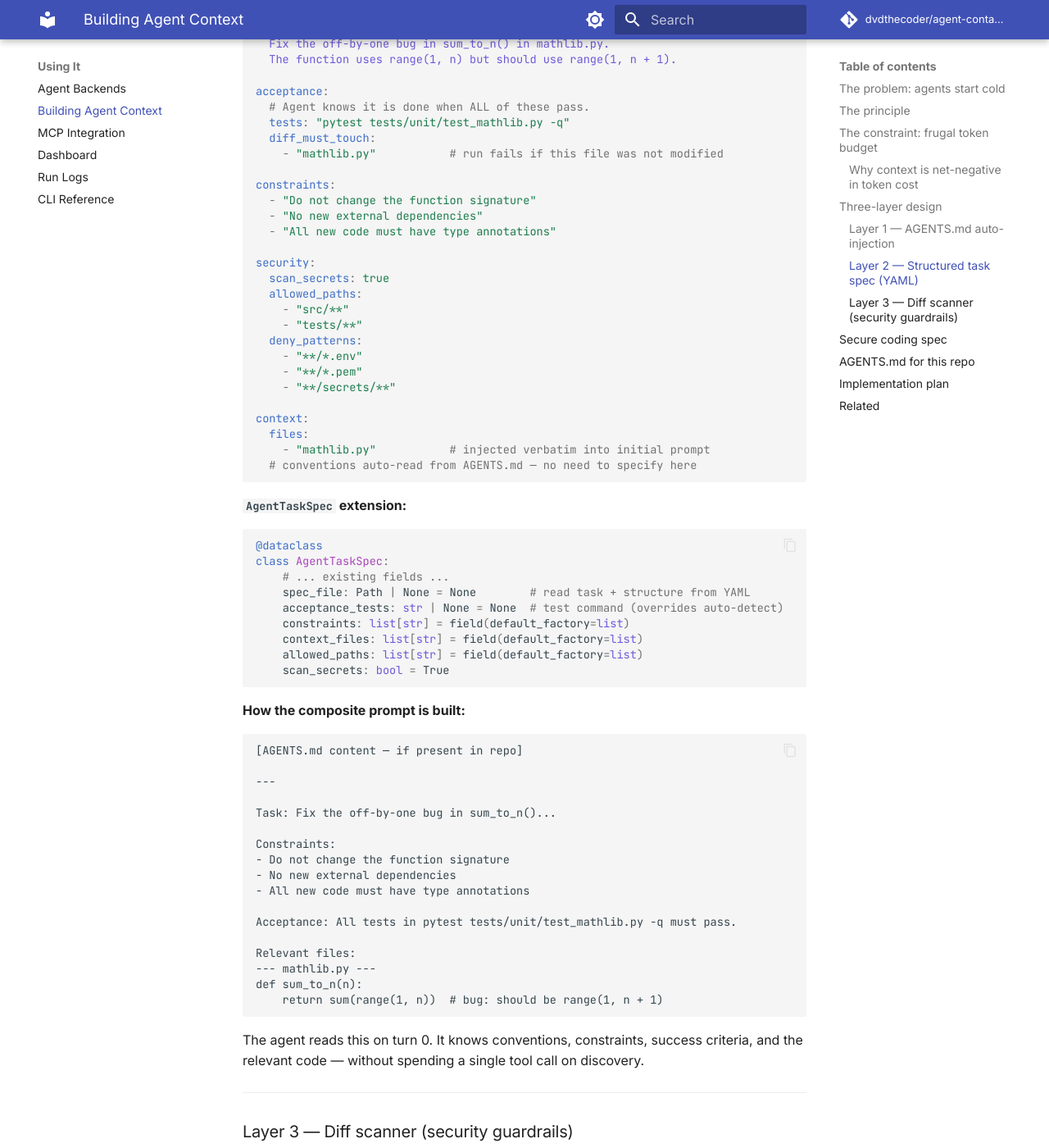
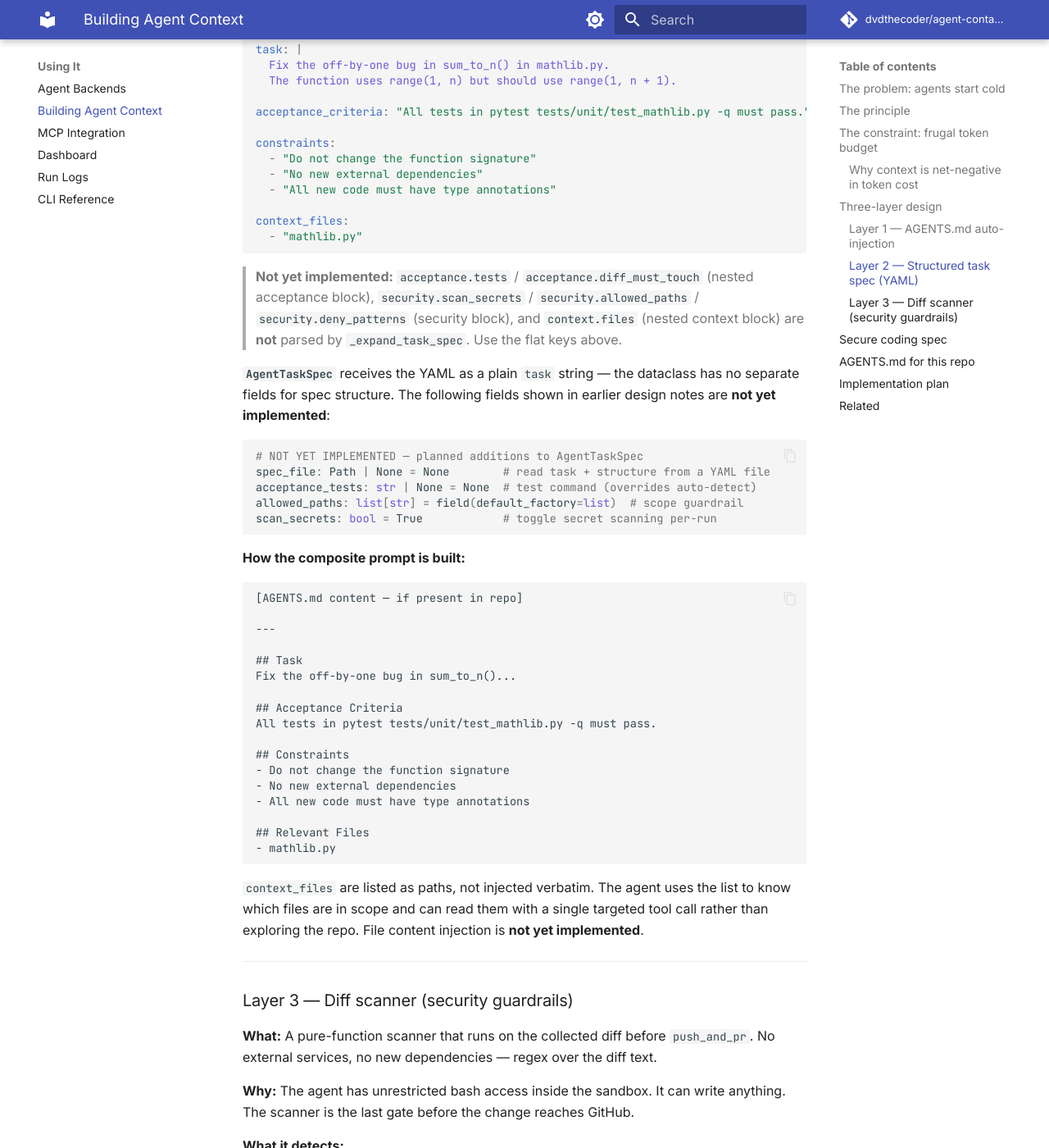
Before and after one commit to dvdthecoder/agent-container, an MkDocs documentation site: the page built from docs/context.md, in a window 1280 px wide and 1400 px high, scrolled down 3347 px. Shown: the whole window at 82% size. Built offline with MkDocs 1.6.1 and Material for MkDocs 9.7.7, drawn with Linux system fonts in a browser that asks for light colours; comment, search, counter and statistics services are not loaded; some of the changed text lies outside the part shown.

Commit message:
docs(context): align doc with actual implementation
Correct four areas where the design doc had drifted from the code:

- Layer 2 YAML keys: use flat keys (acceptance_criteria, context_files)
  not nested blocks (acceptance.tests, context.files, security.*), which
  are not parsed by _expand_task_spec; flag nested variants as not yet
  implemented
- AgentTaskSpec snippet: replace misleading dataclass extension block with
  a NOT YET IMPLEMENTED callout listing spec_file, acceptance_tests,
  allowed_paths, scan_secrets; clarify YAML is passed as task string
- Composite prompt: fix file listing to paths-only (no verbatim content
  injection); note file content injection is not yet implemented
- Layer 3: correct type names (ScanFinding→Violation, has_critical→errors),
  fix scan_diff signature (context_files= not spec=), update severity labels
  (critical→error), demote scope creep to warning, mark weak-crypto and
  new-dependency rules as not implemented, update implementation table to
  Done for Phases 1-3

Co-Authored-By: Claude Sonnet 4.6 <noreply@anthropic.com>

````diff
--- a/docs/context.md
+++ b/docs/context.md
@@ -115,56 +115,41 @@ full_prompt = f"{conventions}\n\n---\n\n{TASK}" if conventions else TASK
 
 ### Layer 2 — Structured task spec (YAML)
 
-**What:** An optional YAML file that provides machine-readable task structure alongside the human-readable task string.
+**What:** An optional YAML document that provides machine-readable task structure alongside the human-readable task string. Pass it as the `task` field — `resolved_prompt()` expands it; plain strings are passed through unchanged.
 
-**Format:**
+**Format (implemented keys):**
 
 ```yaml
-# task.yaml
+# Passed as the task string — resolved_prompt() expands this.
 
 task: |
   Fix the off-by-one bug in sum_to_n() in mathlib.py.
   The function uses range(1, n) but should use range(1, n + 1).
 
-acceptance:
-  # Agent knows it is done when ALL of these pass.
-  tests: "pytest tests/unit/test_mathlib.py -q"
-  diff_must_touch:
-    - "mathlib.py"           # run fails if this file was not modified
+acceptance_criteria: "All tests in pytest tests/unit/test_mathlib.py -q must pass."
 
 constraints:
   - "Do not change the function signature"
   - "No new external dependencies"
   - "All new code must have type annotations"
 
-security:
-  scan_secrets: true
-  allowed_paths:
-    - "src/**"
-    - "tests/**"
-  deny_patterns:
-    - "**/*.env"
-    - "**/*.pem"
-    - "**/secrets/**"
-
-context:
-  files:
-    - "mathlib.py"           # injected verbatim into initial prompt
-  # conventions auto-read from AGENTS.md — no need to specify here
+context_files:
+  - "mathlib.py"
 ```
 
-**`AgentTaskSpec` extension:**
+> **Not yet implemented:** `acceptance.tests` / `acceptance.diff_must_touch` (nested acceptance block),
+> `security.scan_secrets` / `security.allowed_paths` / `security.deny_patterns` (security block),
+> and `context.files` (nested context block) are **not** parsed by `_expand_task_spec`.
+> Use the flat keys above.
+
+**`AgentTaskSpec`** receives the YAML as a plain `task` string — the dataclass has no separate fields for spec structure. The following fields shown in earlier design notes are **not yet implemented**:
 
 ```python
-@dataclass
-class AgentTaskSpec:
-    # ... existing fields ...
-    spec_file: Path | None = None        # read task + structure from YAML
-    acceptance_tests: str | None = None  # test command (overrides auto-detect)
-    constraints: list[str] = field(default_factory=list)
-    context_files: list[str] = field(default_factory=list)
-    allowed_paths: list[str] = field(default_factory=list)
-    scan_secrets: bool = True
+# NOT YET IMPLEMENTED — planned additions to AgentTaskSpec
+spec_file: Path | None = None        # read task + structure from a YAML file
+acceptance_tests: str | None = None  # test command (overrides auto-detect)
+allowed_paths: list[str] = field(default_factory=list)  # scope guardrail
+scan_secrets: bool = True            # toggle secret scanning per-run
 ```
 
 **How the composite prompt is built:**
@@ -174,22 +159,22 @@ class AgentTaskSpec:
 
 ---
 
-Task: Fix the off-by-one bug in sum_to_n()...
+## Task
+Fix the off-by-one bug in sum_to_n()...
 
-Constraints:
+## Acceptance Criteria
+All tests in pytest tests/unit/test_mathlib.py -q must pass.
+
+## Constraints
 - Do not change the function signature
 - No new external dependencies
 - All new code must have type annotations
 
-Acceptance: All tests in pytest tests/unit/test_mathlib.py -q must pass.
-
-Relevant files:
---- mathlib.py ---
-def sum_to_n(n):
-    return sum(range(1, n))  # bug: should be range(1, n + 1)
+## Relevant Files
+- mathlib.py
 ```
 
-The agent reads this on turn 0. It knows conventions, constraints, success criteria, and the relevant code — without spending a single tool call on discovery.
+`context_files` are listed as paths, not injected verbatim. The agent uses the list to know which files are in scope and can read them with a single targeted tool call rather than exploring the repo. File content injection is **not yet implemented**.
 
 ---
 
@@ -203,12 +188,13 @@ The agent reads this on turn 0. It knows conventions, constraints, success crite
 
 | Category | Patterns | Severity | Action |
 |---|---|---|---|
-| Hardcoded secrets | `sk-`, `ghp_`, `AKIA[0-9A-Z]`, `password\s*=\s*["']` | Critical | Block PR, mark run failed |
-| Shell injection risk | `shell=True`, `os.system(` | Warning | Annotate PR body |
-| Dangerous eval | `eval(`, `exec(` | Warning | Annotate PR body |
-| Weak crypto | `md5(`, `sha1(`, `DES`, `RC4` | Warning | Annotate PR body |
-| Scope creep | Files modified outside `allowed_paths` | Critical | Block PR if `allowed_paths` set |
-| New dependencies | New lines in `requirements.txt`, `pyproject.toml` | Info | Annotate PR for human review |
+| Hardcoded secrets | `AKIA…`, `ghp_…`, `sk-…`, `xoxb-…`, `password\s*=\s*["']…` | Error | Block run, no PR |
+| Shell injection risk | `subprocess…shell=True`, `os.system(` | Warning | Logged; non-blocking |
+| Dangerous eval | `eval(`, `exec(` | Warning | Logged; non-blocking |
+| Unsafe deserialisation | `pickle.loads?(`, `yaml.load(` without `Loader=` | Warning | Logged; non-blocking |
+| Scope creep | Files modified outside `context_files` | Warning | Logged; non-blocking |
+| Weak crypto | `md5(`, `sha1(`, `DES`, `RC4` | Not implemented | — |
+| New dependencies | New lines in `requirements.txt`, `pyproject.toml` | Not implemented | — |
 
 **Architecture:**
 
@@ -216,26 +202,33 @@ The agent reads this on turn 0. It knows conventions, constraints, success crite
 # sandbox/diff_scanner.py
 
 @dataclass
-class ScanFinding:
-    severity: str      # "critical" | "warning" | "info"
-    category: str
-    message: str
-    line: str | None = None
+class Violation:
+    severity: str  # "error" | "warning"
+    rule: str
+    file: str
+    line_num: int
+    line: str
+    detail: str
 
 @dataclass
 class ScanResult:
-    findings: list[ScanFinding]
+    passed: bool
+    violations: list[Violation]
 
     @property
-    def has_critical(self) -> bool:
-        return any(f.severity == "critical" for f in self.findings)
+    def errors(self) -> list[Violation]: ...
 
-def scan_diff(diff: str, spec: AgentTaskSpec) -> ScanResult:
+    @property
+    def warnings(self) -> list[Violation]: ...
+
+def scan_diff(diff: str, context_files: list[str] | None = None) -> ScanResult:
     """Pure function — no I/O, no external calls."""
     ...
 ```
 
-Critical findings suppress the PR (`create_pr=False`) and mark the run failed with reason `"security_scan_failed"`. Warnings and info are appended to the PR body under a collapsible `<details>` block.
+`error`-severity findings (secrets) set `passed=False` and block the run. `warning`-severity findings (scope violations, OWASP patterns) are logged but do not block.
+
+> **Design doc vs. implementation:** the doc originally described severity levels as `"critical"` / `"warning"` / `"info"` and showed scope violations as critical (blocking). The implementation uses `"error"` / `"warning"`, and scope violations are warnings — the caller decides whether to escalate. `"info"` severity is not implemented.
 
 This is the frugal version of what Snyk or Semgrep do at runtime — applied only to the agent's diff, not the whole codebase.
 
@@ -297,9 +290,9 @@ To eat our own dogfood, `agent-container` itself should have an `AGENTS.md`:
 
 | Phase | Scope | Status |
 |---|---|---|
-| **Phase 1** | `AGENTS.md` auto-injection in both runners | Planned — [#154](https://github.com/dvdthecoder/agent-container/issues/154) |
-| **Phase 2** | Structured YAML task spec + `AgentTaskSpec` extension | Planned — [#154](https://github.com/dvdthecoder/agent-container/issues/154) |
-| **Phase 3** | Diff scanner — secret detection + scope guardrails | Planned — [#154](https://github.com/dvdthecoder/agent-container/issues/154) |
+| **Phase 1** | `AGENTS.md` auto-injection in both runners | Done |
+| **Phase 2** | YAML task spec parsing (`_expand_task_spec`, `resolved_prompt`, `resolved_context_files`) | Done — flat keys only; file content injection and `spec_file` field not yet implemented |
+| **Phase 3** | Diff scanner — secret detection + scope guardrails | Done |
 | **Phase 4** | `AGENTS.md` for this repo | Planned |
 
 ---
````
